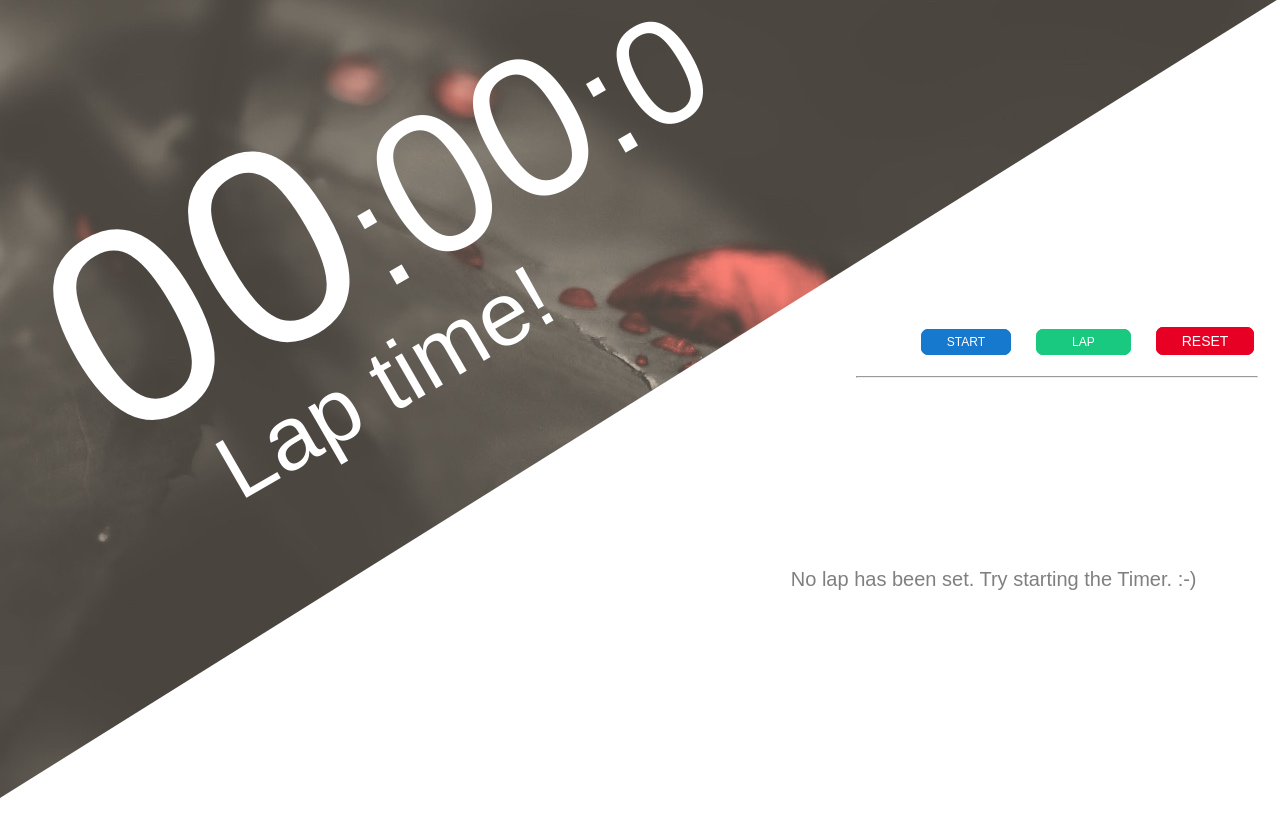
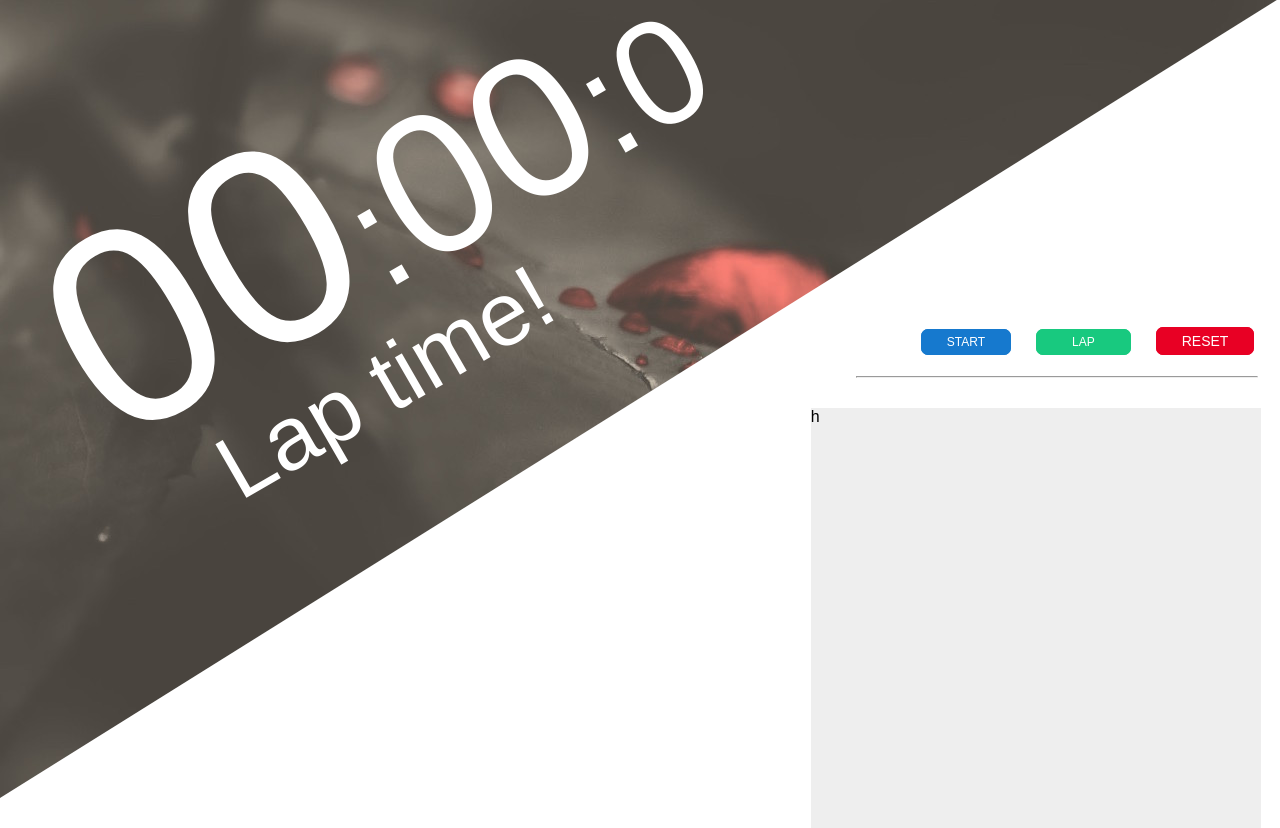
Before and after one commit to Petermuturi/lap-time, a React (Create React App) app: page / in a window 1280 px wide. Before the commit the page ends 800 px from the top, so only its background shows below. Built offline with nearby package versions, Linux system fonts and the light colour scheme.

Commit message:
modified styling of laps

```diff
--- a/src/laps/Laps.js
+++ b/src/laps/Laps.js
@@ -8,7 +8,7 @@ export default class Laps extends Component{
     return(
       <div>
         {
-          lap.lap !== 0 ?
+          lap.lap.length !== 0 ?
           <div className="no-lap">
             No lap has been set. Try starting the Timer.
             :-)
--- a/src/laps/lap.css
+++ b/src/laps/lap.css
@@ -1,8 +1,12 @@
 .no-lap{
+  background-color:#eee;
   position: absolute;
+  margin-left: -260px;
+  height: 220px;
+  width: 450px;
+  padding-top: 200px;
   text-align: center;
-  margin-top: 200px;
-  margin-left: -280px;
+  margin-top: 40px;
   color: rgba(0, 0, 0, 0.5);
   font-size: 20px;
   font-weight: 100;
@@ -11,7 +15,7 @@
   background-color:#eee;
   position: absolute;
   margin-left: -260px;
-  height: 400px;
+  height: 420px;
   width: 450px;
   margin-top: 40px;
   overflow: scroll;
```
